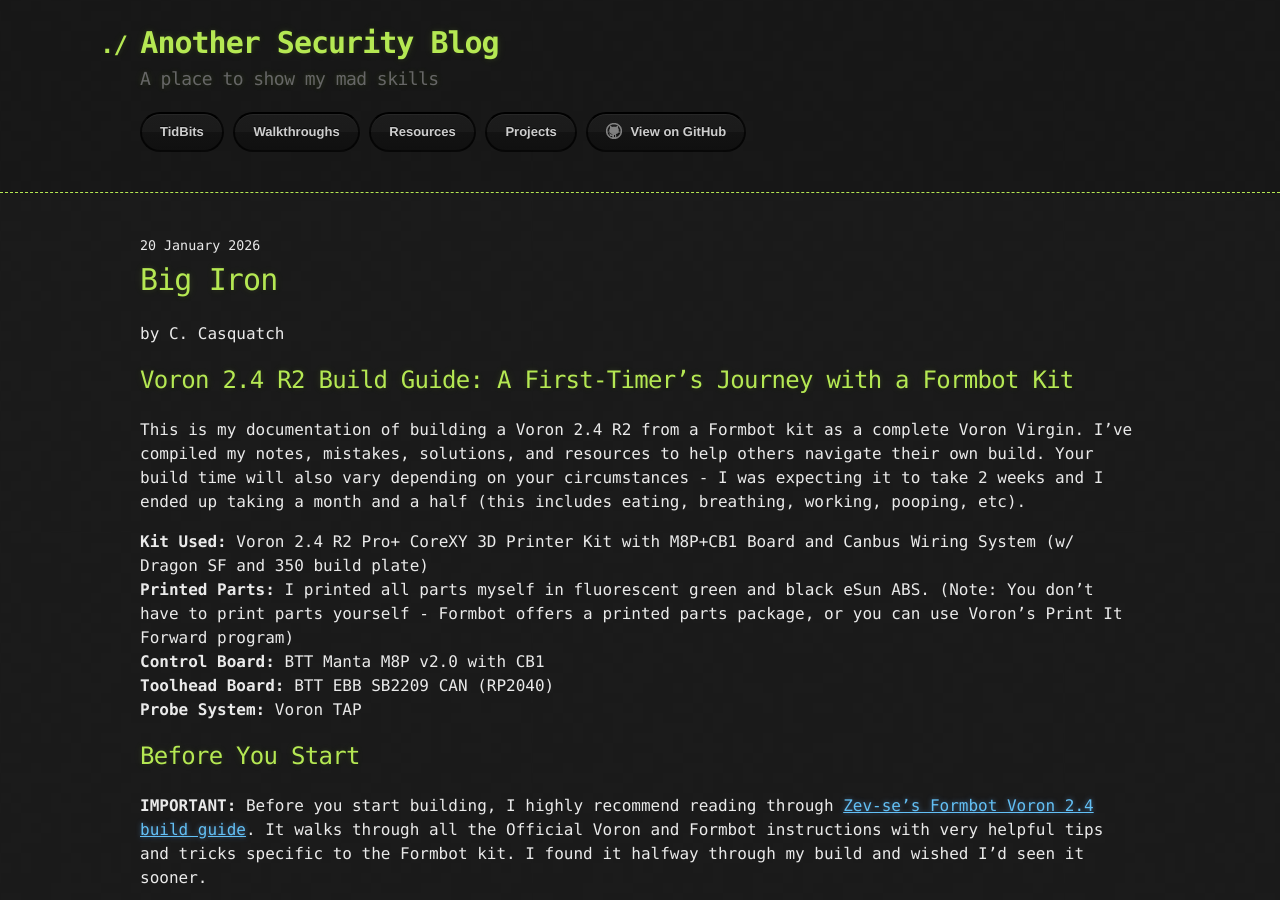
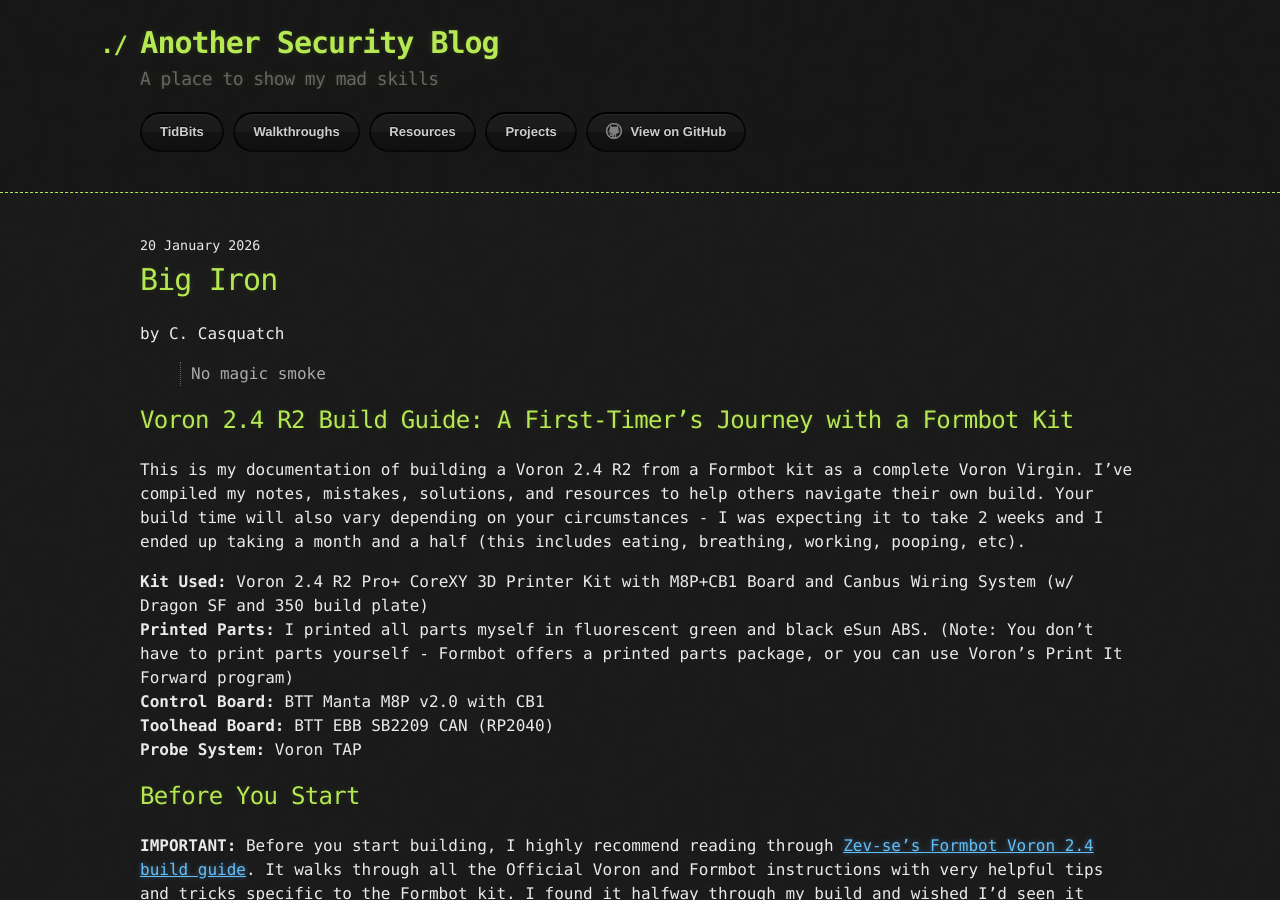
Before and after one commit to CyberCasquatch/cybercasquatch.github.io, a Jekyll site: the page built from _posts/Projects/2026-01-20-Big-Iron.md, in a window 1280 px wide and 900 px high. Built offline with Jekyll 4.4.1, drawn with Linux system fonts in a browser that asks for light colours.

Commit message:
Revise Voron 2.4 R2 Build Guide introduction
Updated the Voron 2.4 R2 build guide with personal insights.

```diff
--- a/_posts/Projects/2026-01-20-Big-Iron.md
+++ b/_posts/Projects/2026-01-20-Big-Iron.md
@@ -7,7 +7,7 @@
 categories: Projects
 tags: [voron, 3d printing]
 ---
-
+> No magic smoke
 
 ## Voron 2.4 R2 Build Guide: A First-Timer's Journey with a Formbot Kit
 
```
